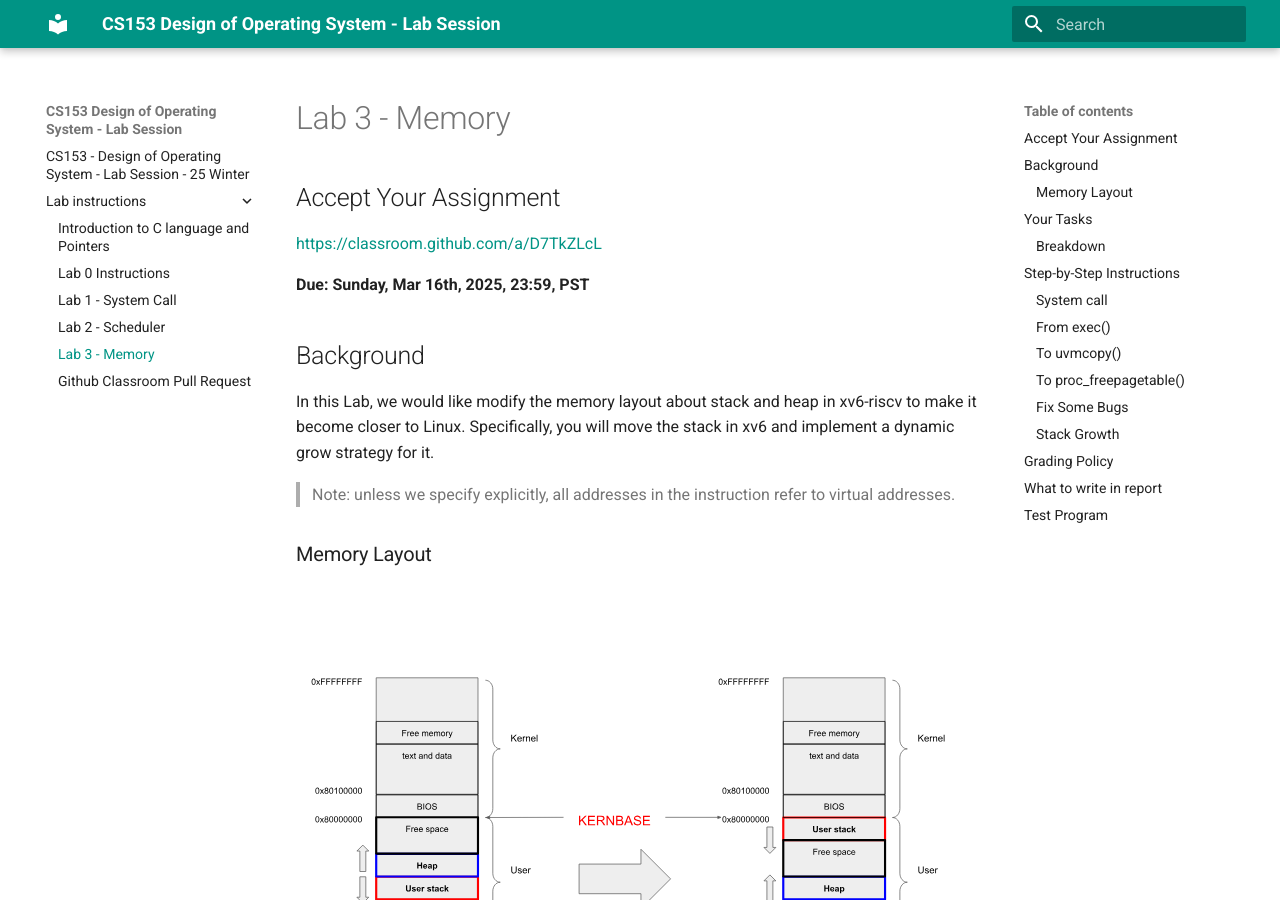
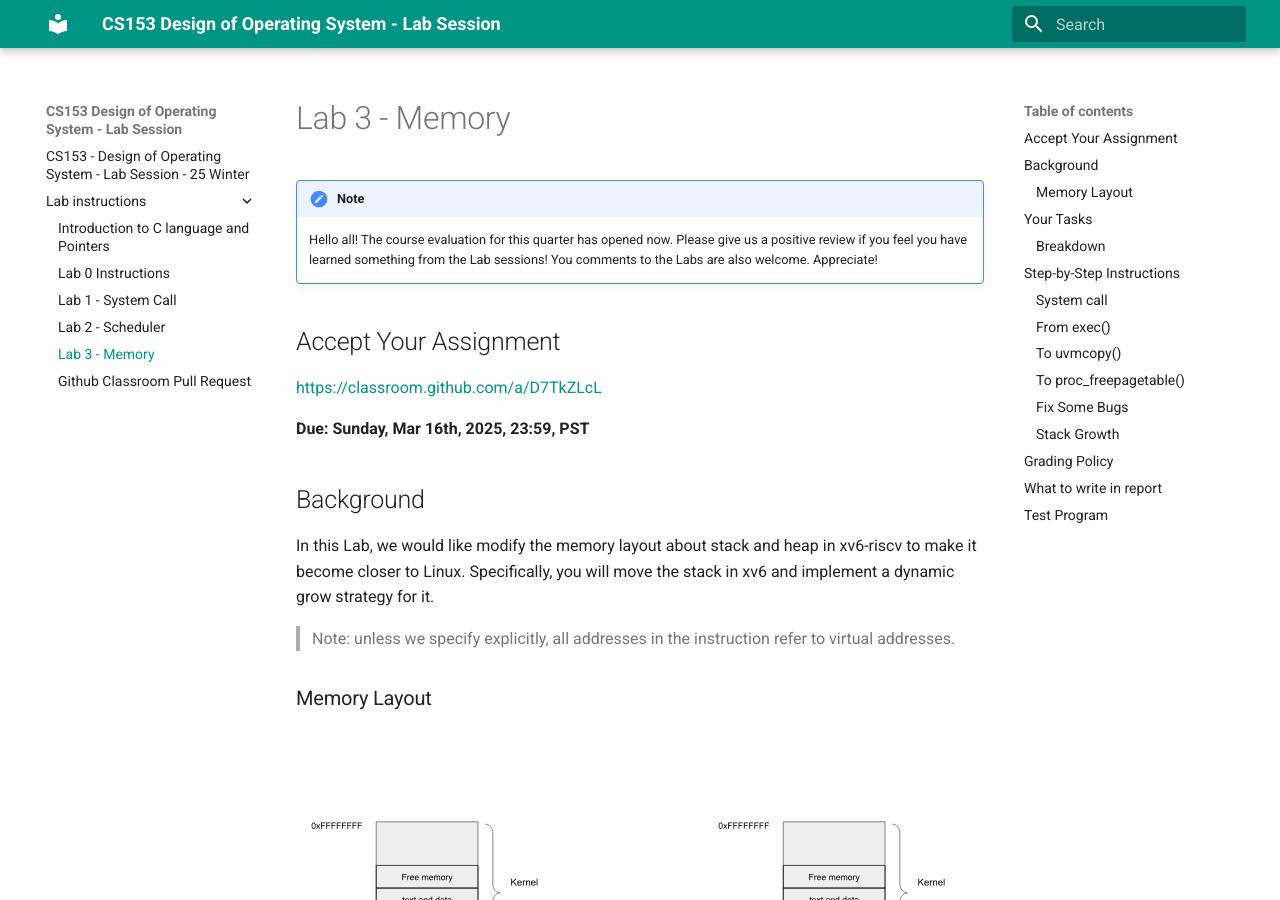
Before and after one commit to gdjs2/UCR-CS153-25Winter, an MkDocs documentation site: the page built from docs/lab-instructions/lab3.md, in a window 1280 px wide and 900 px high. Built offline with MkDocs 1.6.1 and Material for MkDocs 9.7.7, drawn with Linux system fonts in a browser that asks for light colours.

Commit message:
add ival for lab3

```diff
--- a/docs/lab-instructions/lab3.md
+++ b/docs/lab-instructions/lab3.md
@@ -1,4 +1,7 @@
 # Lab 3 - Memory
+
+!!! note
+    Hello all! The course evaluation for this quarter has opened now. Please give us a positive review if you feel you have learned something from the Lab sessions! You comments to the Labs are also welcome. Appreciate!
 
 ## Accept Your Assignment
 
```
Also changed, not shown: other parts of docs/lab-instructions/lab3.md (+6 -6 lines).
